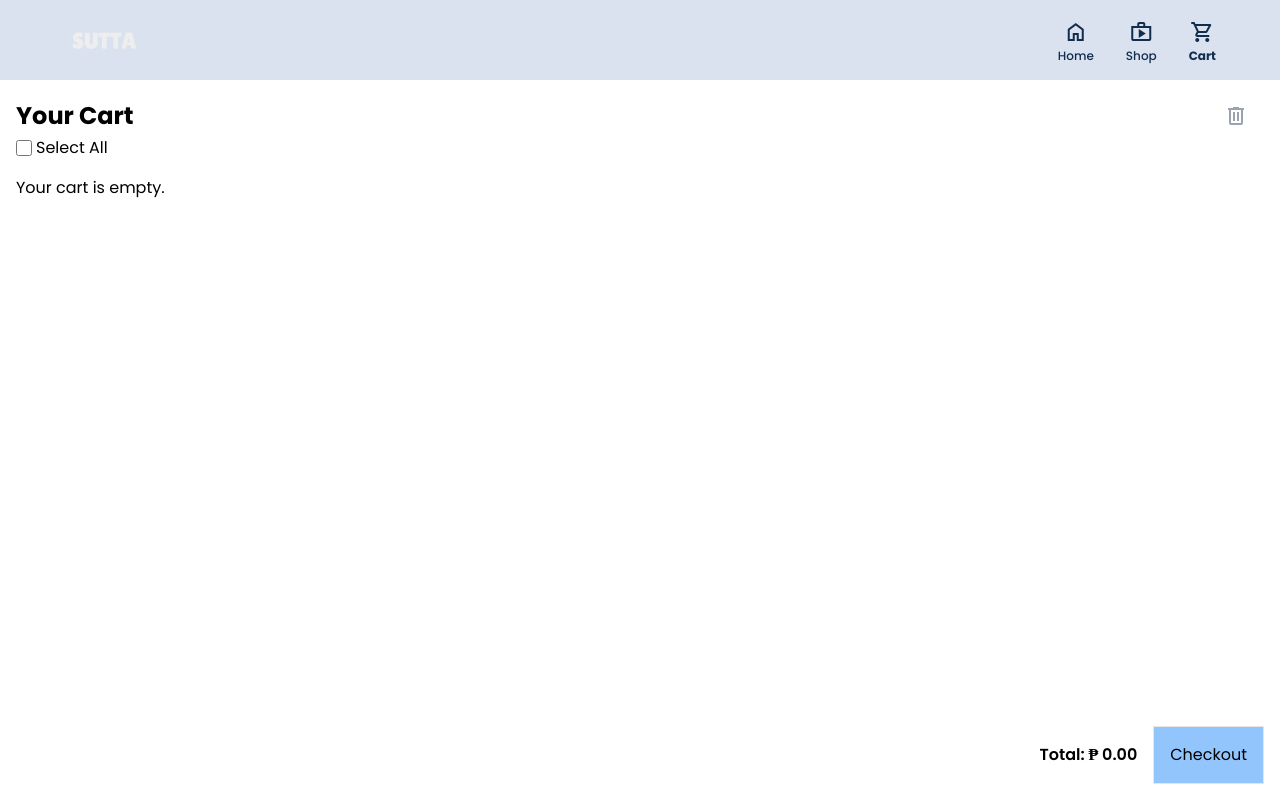
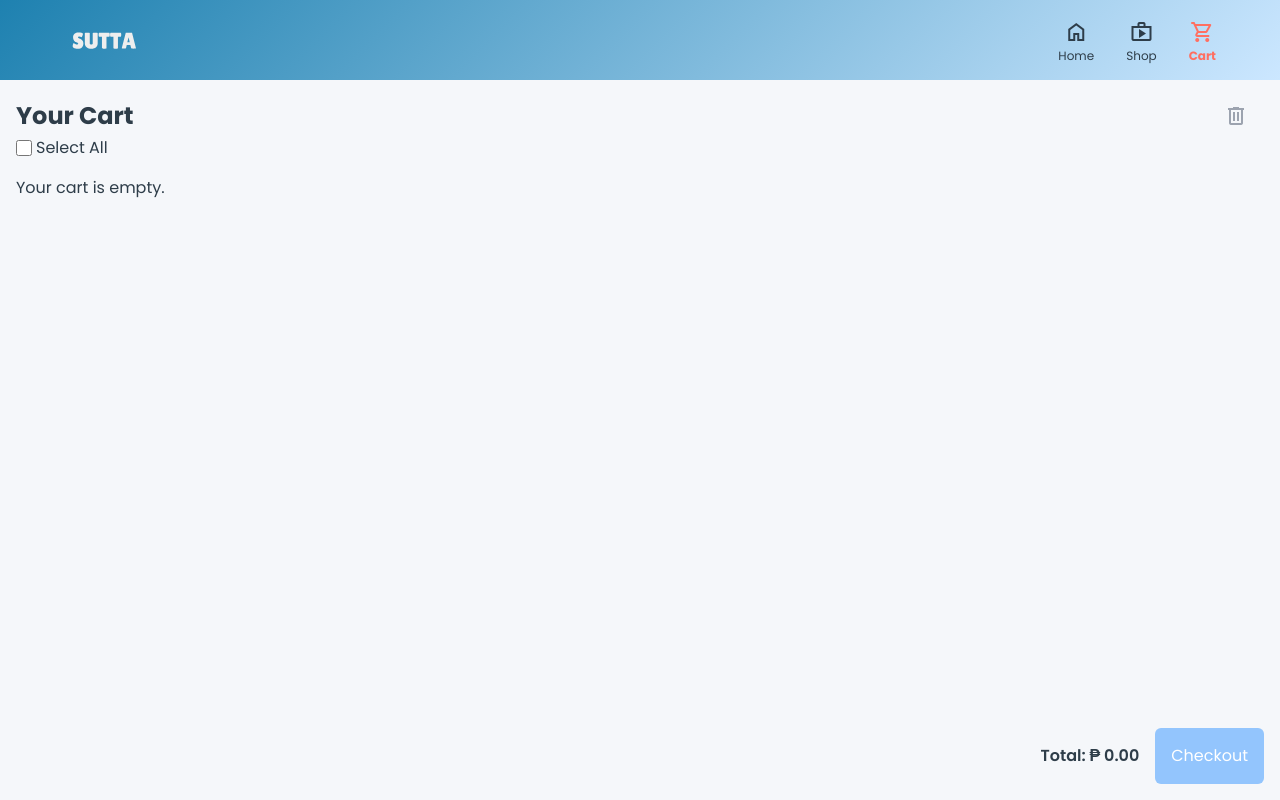
Before and after one commit to jlescarlan11/shopping-cart, a React (Vite) app: page /cart in a window 1280 px wide. Built offline with nearby package versions, Linux system fonts and the light colour scheme.

Commit message:
final product

```diff
--- a/src/components/Cart.jsx
+++ b/src/components/Cart.jsx
@@ -54,10 +54,10 @@ const Cart = ({ cart, removeFromCart, updateCart, proceedToCheckout }) => {
 
   //dummy checkout
   const handleCheckoutSelected = async () => {
-      if (selectedItems.length === 0) return;
-      await removeFromCart(selectedItems);
-      setSelectedItems([]);
-      await showConfirmation("Selected items has been checkout!");
+    if (selectedItems.length === 0) return;
+    await removeFromCart(selectedItems);
+    setSelectedItems([]);
+    await showConfirmation("Selected items has been checkout!");
   };
 
   // Handle quantity changes.
@@ -78,7 +78,7 @@ const Cart = ({ cart, removeFromCart, updateCart, proceedToCheckout }) => {
   );
 
   return (
-    <div className="p-4 flex flex-col min-h-[calc(100vh-var(--header-height-sm))] md:min-h-[calc(100vh-var(--header-height-md))] lg:min-h-[calc(100vh-var(--header-height-lg))] justify-between">
+    <div className="p-4 flex flex-col min-h-[calc(100vh-var(--header-height))] md:min-h-[calc(100vh-var(--header-height))] lg:min-h-[calc(100vh-var(--header-height))] justify-between">
       <div>
         <div className="flex justify-between items-center">
           <h2 className="text-2xl font-bold">Your Cart</h2>
@@ -170,7 +170,9 @@ const Cart = ({ cart, removeFromCart, updateCart, proceedToCheckout }) => {
 
       <div className="flex flex-col sm:flex-row gap-4 items-center justify-end mt-4">
         <div className="w-full sm:w-32 text-right">
-          <span className="font-semibold">Total: ₱ {totalAmount.toFixed(2)}</span>
+          <span className="font-semibold">
+            Total: ₱ {totalAmount.toFixed(2)}
+          </span>
         </div>
         <div className="flex gap-4">
           <button
--- a/src/components/Header.jsx
+++ b/src/components/Header.jsx
@@ -5,7 +5,9 @@ import { MobileMenuContext } from "../App";
 
 // Custom hook to check if the viewport is mobile-sized.
 function useIsMobile(breakpoint = 768) {
-  const [isMobile, setIsMobile] = React.useState(window.innerWidth < breakpoint);
+  const [isMobile, setIsMobile] = React.useState(
+    window.innerWidth < breakpoint
+  );
   useEffect(() => {
     const handleResize = () => setIsMobile(window.innerWidth < breakpoint);
     window.addEventListener("resize", handleResize);
@@ -46,11 +48,11 @@ const Header = () => {
         <img
           src={logo}
           alt="Company Logo"
-          className="size-[var(--header-height-sm)] md:size-[var(--header-height-md)] lg:size-[var(--header-height-lg)]"
+          className="size-[var(--header-height)] md:size-[var(--header-height)] lg:size-[var(--header-height)]"
         />
         {isMobile ? (
           <button
-            className="size-[var(--header-height-sm)] md:size-[var(--header-height-md)] lg:size-[var(--header-height-lg)] text-center content-center"
+            className="size-[var(--header-height)] md:size-[var(--header-height)] lg:size-[var(--header-height)] text-center content-center"
             onClick={() => setShowMenu((prev) => !prev)}
             aria-label="Toggle menu"
             aria-expanded={showMenu}
@@ -60,7 +62,11 @@ const Header = () => {
             </span>
           </button>
         ) : (
-          <nav className="flex space-x-8" role="navigation" aria-label="Main Navigation">
+          <nav
+            className="flex space-x-8"
+            role="navigation"
+            aria-label="Main Navigation"
+          >
             {menuItems.map((menuItem, index) => (
               <NavLink
                 to={menuItem.path}
@@ -89,11 +95,11 @@ const Header = () => {
           aria-label="Mobile Navigation"
         >
           <button
-            className="absolute top-0 right-8 md:right-12 lg:right-16"
+            className="absolute top-0 right-8 md:right-12 lg:right-16 p-0"
             onClick={() => setShowMenu((prev) => !prev)}
             aria-label="Close menu"
           >
-            <div className="size-[var(--header-height-sm)] md:size-[var(--header-height-md)] lg:size-[var(--header-height-lg)] text-center content-center">
+            <div className="w-[var(--header-height)] h-[var(--header-height)] text-center content-center">
               <span className="material-symbols-outlined text-base md:text-lg lg:text-2xl">
                 close
               </span>
@@ -115,7 +121,9 @@ const Header = () => {
                   <span className="material-symbols-outlined text-base md:text-lg lg:text-2xl">
                     {menuItem.icon}
                   </span>
-                  <p className="text-sm md:text-sm lg:text-xl">{menuItem.label}</p>
+                  <p className="text-sm md:text-sm lg:text-xl">
+                    {menuItem.label}
+                  </p>
                 </div>
               </NavLink>
             ))}
--- a/src/components/Home.jsx
+++ b/src/components/Home.jsx
@@ -1,9 +1,12 @@
-import React, { useEffect, useState } from "react";
+import React, { useEffect, useState, useContext } from "react";
 import { NavLink } from "react-router-dom";
+import { MobileMenuContext } from "../App";
 
 const Home = () => {
   const [greeting, setGreeting] = useState("");
   const [fadeIn, setFadeIn] = useState(false);
+
+  const { showMenu } = useContext(MobileMenuContext);
 
   // Determine greeting based on time of day.
   useEffect(() => {
@@ -24,7 +27,7 @@ const Home = () => {
 
   return (
     <div
-      className={`bg-[var(--bg-color)] min-h-[calc(100vh-var(--header-height-sm))] md:min-h-[calc(100vh-var(--header-height-md))] lg:min-h-[calc(100vh-var(--header-height-lg))] text-[var(--text-color)] px-8 sm:px-24 lg:px-72 flex flex-col gap-10 items-center transition-opacity duration-1000 ${
+      className={`bg-[var(--bg-color)] min-h-[calc(100vh-var(--header-height))] md:min-h-[calc(100vh-var(--header-height))] lg:min-h-[calc(100vh-var(--header-height))] text-[var(--text-color)] px-8 sm:px-24 lg:px-72 flex flex-col gap-10 items-center transition-opacity duration-1000 ${
         fadeIn ? "opacity-100" : "opacity-0"
       }`}
     >
@@ -37,9 +40,11 @@ const Home = () => {
         </h2>
       </div>
       <p className="text-sm md:text-base lg:text-lg text-center max-w-3xl">
-        Discover the latest trends and exclusive collections that match your unique
-        style. Step into a world where fashion meets comfort.
+        Discover the latest trends and exclusive collections that match your
+        unique style. Step into a world where fashion meets comfort.
       </p>
+
+      {!showMenu && (
         <NavLink
           to="/shop"
           className="bg-[var(--secondary-color)] text-[var(--text-color)] text-base md:text-xl font-bold h-10 md:h-12 px-4 py-2 flex items-center justify-center gap-1 transform transition-transform hover:scale-105"
@@ -49,6 +54,7 @@ const Home = () => {
             arrow_forward
           </span>
         </NavLink>
+      )}
     </div>
   );
 };
--- a/src/components/Shop.jsx
+++ b/src/components/Shop.jsx
@@ -46,7 +46,9 @@ const Shop = ({ addToCart, cart }) => {
   const filterItems = (categoryValue = "", query = searchQuery) => {
     let updatedItems = [...items];
     if (categoryValue) {
-      updatedItems = updatedItems.filter((item) => item.category === categoryValue);
+      updatedItems = updatedItems.filter(
+        (item) => item.category === categoryValue
+      );
     }
     if (query) {
       updatedItems = updatedItems.filter((item) =>
@@ -94,7 +96,7 @@ const Shop = ({ addToCart, cart }) => {
     <div>
       {/* Only render the fixed filtering navigation when the mobile menu is not active */}
       {!showMenu && (
-        <nav className="bg-[var(--bg-color)] sticky top-[var(--header-height-sm)] left-0 w-full z-10">
+        <nav className="bg-[var(--bg-color)] sticky top-[var(--header-height)] left-0 w-full z-10">
           <div className="flex justify-center items-center flex-wrap gap-4 p-4">
             {categories.map((cat, idx) => (
               <button
@@ -132,7 +134,9 @@ const Shop = ({ addToCart, cart }) => {
               <p className="mt-1">₱ {item.price}</p>
               <div className="flex items-center mt-1">
                 <span>{item.rating.rate}</span>
-                <span className="material-symbols-outlined text-sm ml-1">star</span>
+                <span className="material-symbols-outlined text-sm ml-1">
+                  star
+                </span>
               </div>
               <button
                 className="mt-2 w-full bg-blue-500 text-white py-1 rounded hover:bg-blue-600"
@@ -154,14 +158,21 @@ const Shop = ({ addToCart, cart }) => {
           className="fixed inset-0 flex items-center justify-center bg-black bg-opacity-50 z-50"
           onClick={closeModal}
         >
-          <div className="bg-white p-6 rounded-lg max-w-md w-full" onClick={(e) => e.stopPropagation()}>
+          <div
+            className="bg-white p-6 rounded-lg max-w-md w-full"
+            onClick={(e) => e.stopPropagation()}
+          >
             <div className="flex justify-between items-center">
               <h2 className="text-lg font-bold">{selectedItem.title}</h2>
               <button onClick={closeModal} className="text-gray-500">
                 <span className="material-symbols-outlined">close</span>
               </button>
             </div>
-            <img src={selectedItem.image} alt={selectedItem.title} className="w-full h-64 object-contain my-4" />
+            <img
+              src={selectedItem.image}
+              alt={selectedItem.title}
+              className="w-full h-64 object-contain my-4"
+            />
             <p className="text-base mb-4">{selectedItem.description}</p>
             <div className="flex items-center justify-between">
               <p className="font-semibold">Price: ₱ {selectedItem.price}</p>
@@ -181,7 +192,9 @@ const Shop = ({ addToCart, cart }) => {
                     closeModal();
                   }}
                 >
-                  <span className="material-symbols-outlined">add_shopping_cart</span>
+                  <span className="material-symbols-outlined">
+                    add_shopping_cart
+                  </span>
                   <span className="text-xs">Add to Cart</span>
                 </button>
               </div>
--- a/src/index.css
+++ b/src/index.css
@@ -1,28 +1,79 @@
-@import url("https://fonts.googleapis.com/css2?family=Poppins:ital,wght@0,100;0,200;0,300;0,400;0,500;0,600;0,700;0,800;0,900;1,100;1,200;1,300;1,400;1,500;1,600;1,700;1,800;1,900&display=swap");
+@import url("https://fonts.googleapis.com/css2?family=Poppins:wght@300;400;600;700&display=swap");
 @import url("https://fonts.googleapis.com/css2?family=Material+Symbols+Outlined:opsz,wght,FILL,GRAD@20..48,100..700,0..1,-50..200");
-/* @import url("https://fonts.googleapis.com/css2?family=Material+Symbols+Outlined:opsz,wght,FILL,GRAD@40,400,0,0"); */
 
 @tailwind base;
 @tailwind components;
 @tailwind utilities;
 
 :root {
-  --bg-color: rgb(249, 247, 247);
-  --primary-color: rgb(219, 226, 239);
-  --secondary-color: rgb(63, 114, 175);
-  --text-color: rgb(17, 45, 78);
-  --header-height-sm: 5rem;
-  --header-height-md: 5rem;
-  --header-height-lg: 5rem;
+  /* Updated Color Palette */
+  --bg-color: #f5f7fa; /* Light off-white with a hint of blue */
+  --primary-color: #cce7ff; /* Pastel blue for subtle backgrounds and cards */
+  --secondary-color: #1e81b0; /* Deep blue for headers, buttons, or active elements */
+  --accent-color: #ff6f61; /* Vibrant coral to draw attention to CTAs */
+  --text-color: #2e3d49; /* Dark grey-blue for improved readability */
+  --header-height: 5rem;
 }
 
+/* Global Styles */
 * {
   margin: 0;
   padding: 0;
   box-sizing: border-box;
-  font-family: "Poppins";
+  font-family: "Poppins", sans-serif;
 }
 
+/* Cool Enhancement: Adding a smooth fade-in transition for the body */
+body {
+  background-color: var(--bg-color);
+  color: var(--text-color);
+  transition: background-color 0.5s ease, color 0.5s ease;
+}
+
+/* Example Header Styling with a Gradient */
+header {
+  background: linear-gradient(
+    135deg,
+    var(--secondary-color) 0%,
+    var(--primary-color) 100%
+  );
+  height: var(--header-height);
+  align-items: center;
+  padding: 0 1rem;
+}
+
+/* Example Button Styling Using the Accent Color */
+button,
+.btn-accent {
+  background-color: var(--accent-color);
+  color: #fff;
+  padding: 0.75rem 1.5rem;
+  border: none;
+  border-radius: 0.375rem;
+  cursor: pointer;
+  transition: transform 0.2s ease, box-shadow 0.2s ease;
+}
+
+button:hover,
+.btn-accent:hover {
+  transform: scale(1.05);
+  box-shadow: 0 4px 8px rgba(0, 0, 0, 0.15);
+}
+
+/* Example Card Styling */
+.card {
+  background-color: var(--primary-color);
+  border-radius: 0.5rem;
+  padding: 1rem;
+  box-shadow: 0 2px 4px rgba(0, 0, 0, 0.1);
+  transition: transform 0.3s ease;
+}
+
+.card:hover {
+  transform: translateY(-5px);
+}
+
+/* Utility class for minimum screen height */
 .min-screen {
-  min-height: 100% - 10rem;
+  min-height: calc(100vh - 10rem);
 }
```
Also changed, not shown: src/App.jsx (+12 -5 lines). Lines whose indentation alone changed are shown as unchanged.
